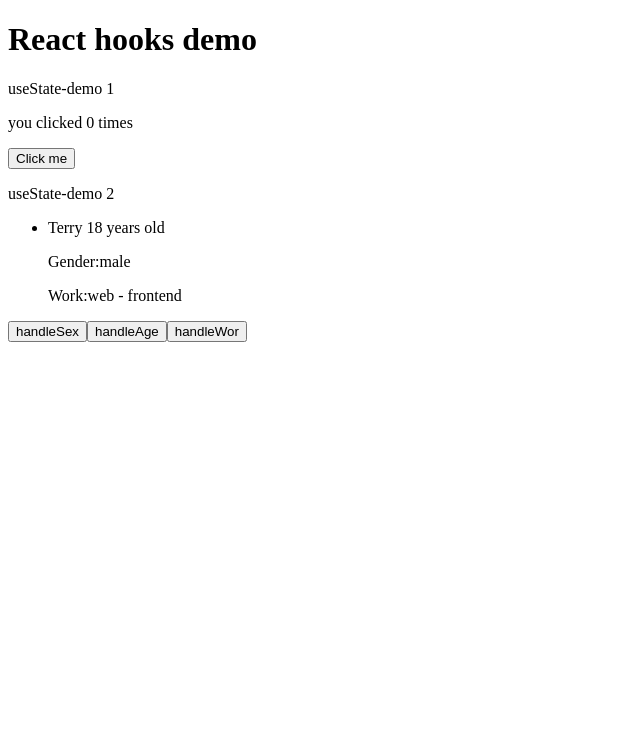
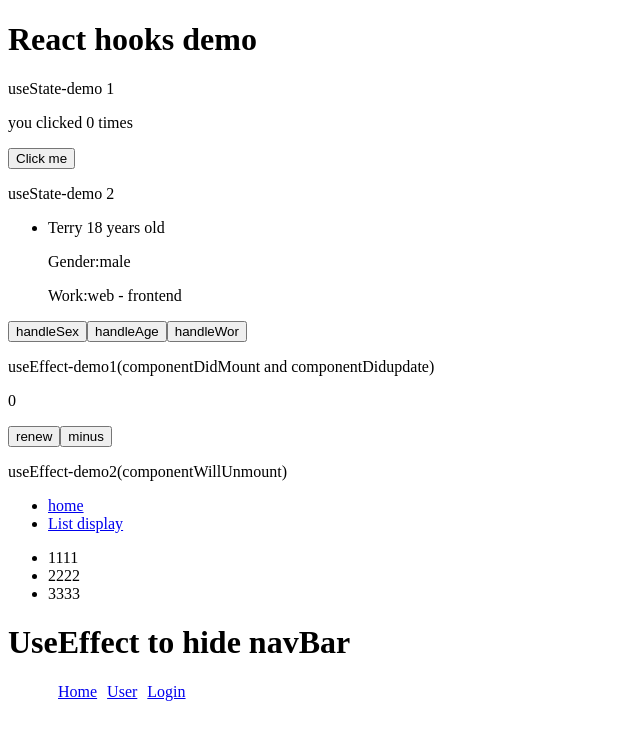
Before and after one commit to showmeskills/React-hooks, a React (Create React App) app: page /list in a window 1280 px wide. Shown: the top 740 px of the page, without its empty margins (0-640 px from the left). Built offline with nearby package versions, Linux system fonts and the light colour scheme.

Commit message:
useEffect instead of life hook, and a hidden navbar case

```diff
--- a/package.json
+++ b/package.json
@@ -34,5 +34,9 @@
       "last 1 firefox version",
       "last 1 safari version"
     ]
+  },
+  "devDependencies": {
+    "prop-types": "^15.7.2",
+    "react-router-dom": "^5.2.0"
   }
 }
--- a/src/App.jsx
+++ b/src/App.jsx
@@ -1,14 +1,45 @@
-import React,{Component} from 'react';
+import React,{useState} from 'react';
 
-import {UseState} from './components'
+import {UseState,UseEffect} from './components'
+import {BrowserRouter,Route,Switch} from 'react-router-dom'
+import NavBar from './components/UseEffect Example/NavBar'
+import Home from './components/UseEffect Example/Home'
+import Login from './components/UseEffect Example/Login'
+import User from './components/UseEffect Example/User'
 
-export default class App extends Component{
-    render(){
+
+
+const App = (props)=>{
+    const [show,setShow] = useState(true)
+    const changeShow = (bool)=>{
+        setShow(bool)
+    }
         return(
             <>
                 <h1>React hooks demo</h1>
                 <UseState/>
+                <UseEffect/>
+
+                <h1>UseEffect to hide navBar</h1>
+                <BrowserRouter>
+                {
+                    show?
+                    <Route component={NavBar}/>
+                    :
+                    <Route/>
+                }
+                <Switch>
+                    <Route path="/home" component={Home}/>
+                    <Route path='/user' component={User}/>
+                    <Route path='/login' component={props=>{
+                        let obj = Object.assign({},{changeShow,},props)
+                        return <Login {...obj}/>
+                    }}/>
+                </Switch>
+                </BrowserRouter>
+
             </>
         )
     }
-}
+
+export default App
--- /dev/null
+++ b/src/components/UseEffect Example/Home.jsx
@@ -0,0 +1,12 @@
+import React from 'react';
+
+
+const Home = ()=>{
+    return(
+        <>
+            <h1>I am a home page</h1>
+        </>
+    )
+}
+
+export default Home;
--- /dev/null
+++ b/src/components/UseEffect Example/Login.jsx
@@ -0,0 +1,19 @@
+import React,{useEffect} from 'react';
+
+const Login = (props)=>{
+    useEffect(()=>{
+       props.changeShow(false);
+        return()=>props.changeShow(true);
+    },[props])
+
+    return(
+        <>
+            <h1>I am a Login page</h1>
+            <button onClick={props.history.goBack}>goBack</button>
+        </>
+    )
+}
+
+
+
+export default Login;
--- /dev/null
+++ b/src/components/UseEffect Example/NavBar.css
@@ -0,0 +1,8 @@
+.NavBar li{
+    list-style-type: none;
+    float: left;
+    margin-left:10px;
+}
+.active{
+    color:pink;
+}
--- /dev/null
+++ b/src/components/UseEffect Example/NavBar.jsx
@@ -0,0 +1,37 @@
+import React from 'react';
+
+import{NavLink} from 'react-router-dom'
+
+import './NavBar.css';
+
+const NavBar = ()=>{
+
+    return(
+        <>
+
+
+                <ul className='NavBar'>
+                    <li>
+                        <NavLink to='/home' activeClassName='active'>
+                            Home
+                        </NavLink>
+                    </li>
+                    <li>
+                        <NavLink to='/user'  activeClassName='active'>
+                            User
+                        </NavLink>
+                    </li>
+                    <li>
+                        <NavLink to='/login' activeClassName='active'>
+                            Login
+                        </NavLink>
+                    </li>
+                </ul>
+
+
+        </>
+
+    )
+}
+
+export default NavBar;
--- /dev/null
+++ b/src/components/UseEffect Example/User.jsx
@@ -0,0 +1,12 @@
+import React from 'react';
+
+
+const User = ()=>{
+    return(
+        <>
+            <h1>I am a user page</h1>
+        </>
+    )
+}
+
+export default User;
--- /dev/null
+++ b/src/components/UseEffect.jsx
@@ -0,0 +1,71 @@
+import React,{useState,useEffect} from "react";
+
+import {BrowserRouter as Router,Route,Link,Switch} from 'react-router-dom'
+
+
+
+function Index(props){
+    useEffect(()=>{
+        console.log('useEffect==>Index page')
+        return ()=>console.log('useEffect===> leaved index page')
+    },[])
+
+    return (
+        <>
+        <h1>Home.com</h1>
+        <button onClick={props.history.goBack} >goBack</button>
+        </>
+    )
+}
+
+
+
+function List(){
+    useEffect(()=>{
+        console.log('useEffect==>List page')
+        return ()=>console.log('leaved list page')
+    },[])
+    return(
+        <ul>
+            <li>1111</li>
+            <li>2222</li>
+            <li>3333</li>
+        </ul>
+    )
+}
+
+const UseEffect = ()=>{
+    const [count,setCount] = useState(0);
+
+    const decrement = ()=>setCount(count-1)
+    useEffect(()=>{
+        console.log(`your click ${count} times`)
+        return ()=>console.log('=======================')
+    },[count])
+
+    return(
+        <>
+            <div>
+                <p>useEffect-demo1(componentDidMount and componentDidupdate)</p>
+                <p>{count}</p>
+                <button onClick={()=>setCount(count+1)}>renew</button>
+                <button onClick={decrement}>minus</button>
+            </div>
+            <div>
+                <p>useEffect-demo2(componentWillUnmount)</p>
+                <Router>
+                      <ul>
+                        <li><Link to='/home'>home</Link></li>
+                        <li><Link to='/list/'>List display</Link></li>
+                      </ul>
+                   <Switch>
+                        <Route path='/home' component={Index}/>
+                        <Route path='/list/' component={List}/>
+                   </Switch>
+                </Router>
+            </div>
+        </>
+    )
+}
+
+export default UseEffect
--- a/src/components/index.jsx
+++ b/src/components/index.jsx
@@ -1 +1,2 @@
 export {default as UseState} from './UseState';
+export {default as UseEffect} from './UseEffect';
--- a/src/index.jsx
+++ b/src/index.jsx
@@ -1,7 +1,8 @@
 import React from 'react';
 import {render} from 'react-dom';
 import App from './App';
+
 render(
-    <App/>,
+        <App/>,
     document.getElementById('root')
 )
```
Also changed, not shown: 1 other file (tests, documents, lock files or other folders).
